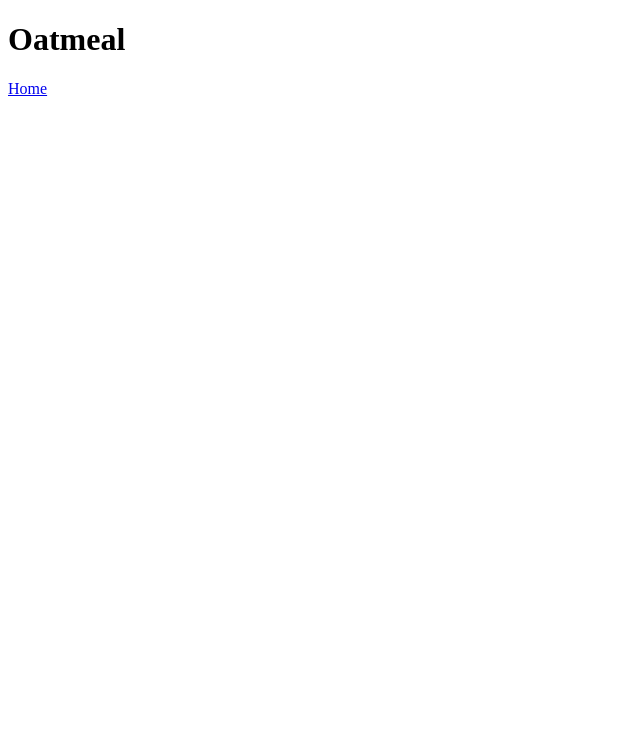
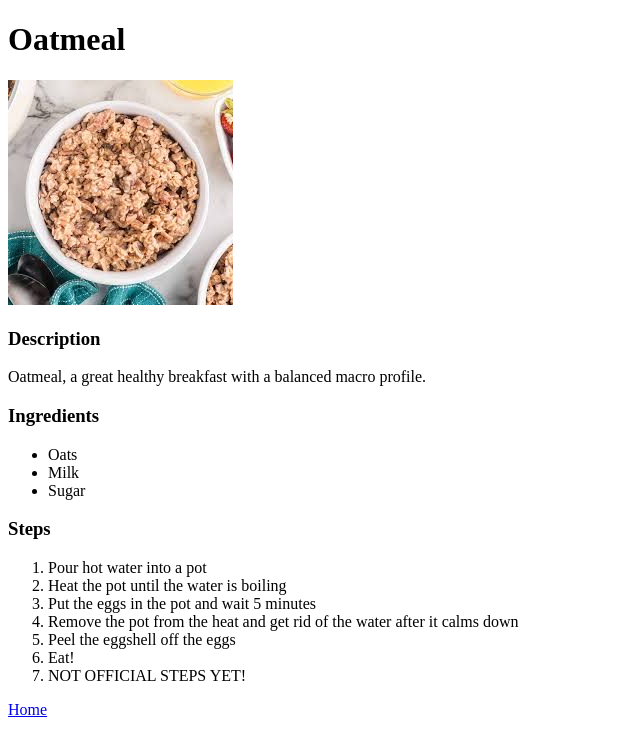
Before and after one commit to arnavkato/odin-recipes, a plain HTML site: page recipes/oatmeal.html in a window 1280 px wide. Shown: the whole page, without its empty margins (0-640 px from the left). Drawn offline with Linux system fonts and the light colour scheme.

Commit message:
added the descriptions ingredients and steps for all the recipes, index is more organized.

```diff
--- a/recipes/oatmeal.html
+++ b/recipes/oatmeal.html
@@ -7,6 +7,25 @@
 </head>
 <body>
     <h1>Oatmeal</h1>
+    <img src="recipe-images/oatmeal-recipe.jfif" alt="oatmeal image">
+    <h3>Description</h3>
+    <p>Oatmeal, a great healthy breakfast with a balanced macro profile.</p>
+    <h3>Ingredients</h3>
+    <ul>
+        <li>Oats</li>
+        <li>Milk</li>
+        <li>Sugar</li>
+    </ul>
+    <h3>Steps</h3>
+    <ol>
+        <li>Pour hot water into a pot</li>
+        <li>Heat the pot until the water is boiling</li>
+        <li>Put the eggs in the pot and wait 5 minutes</li>
+        <li>Remove the pot from the heat and get rid of the water after it calms down</li>
+        <li>Peel the eggshell off the eggs</li>
+        <li>Eat!</li>
+        <li>NOT OFFICIAL STEPS YET!</li>
+    </ol>
     <a href="../index.html">Home</a>
 </body>
 </html>
```
Also changed, not shown: index.html (+5 -3 lines), recipes/boiled_eggs.html (+1 -1 lines), recipes/lasagna.html (+19 -0 lines).
